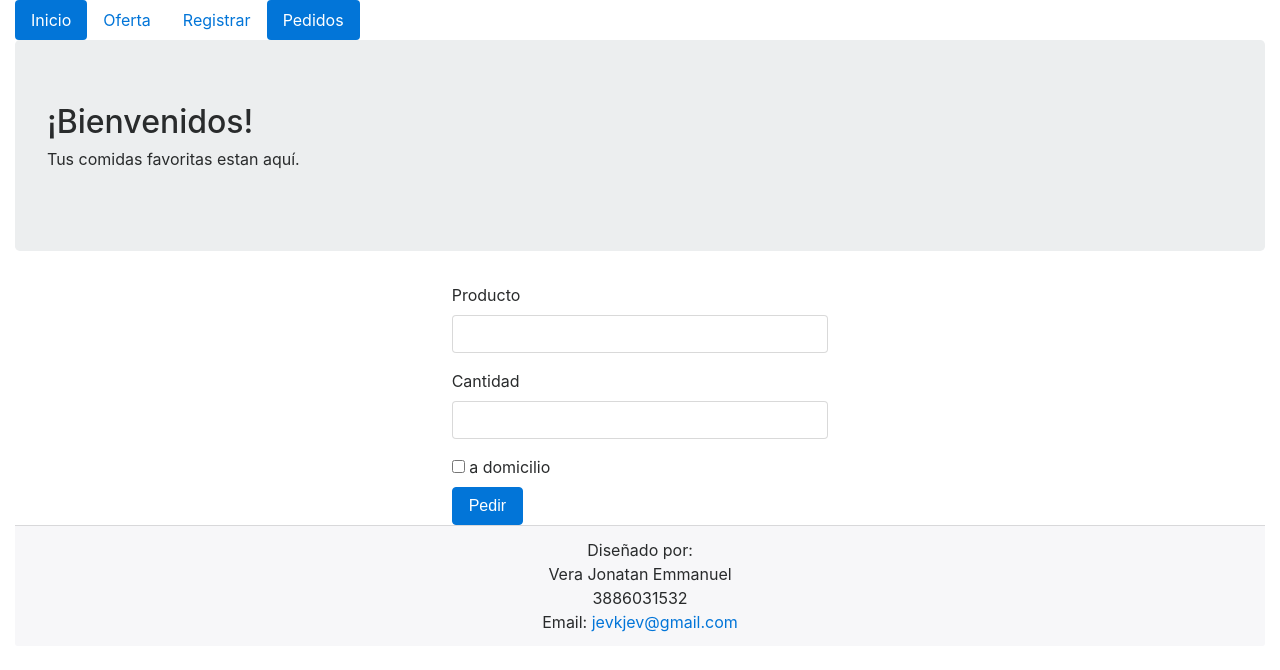
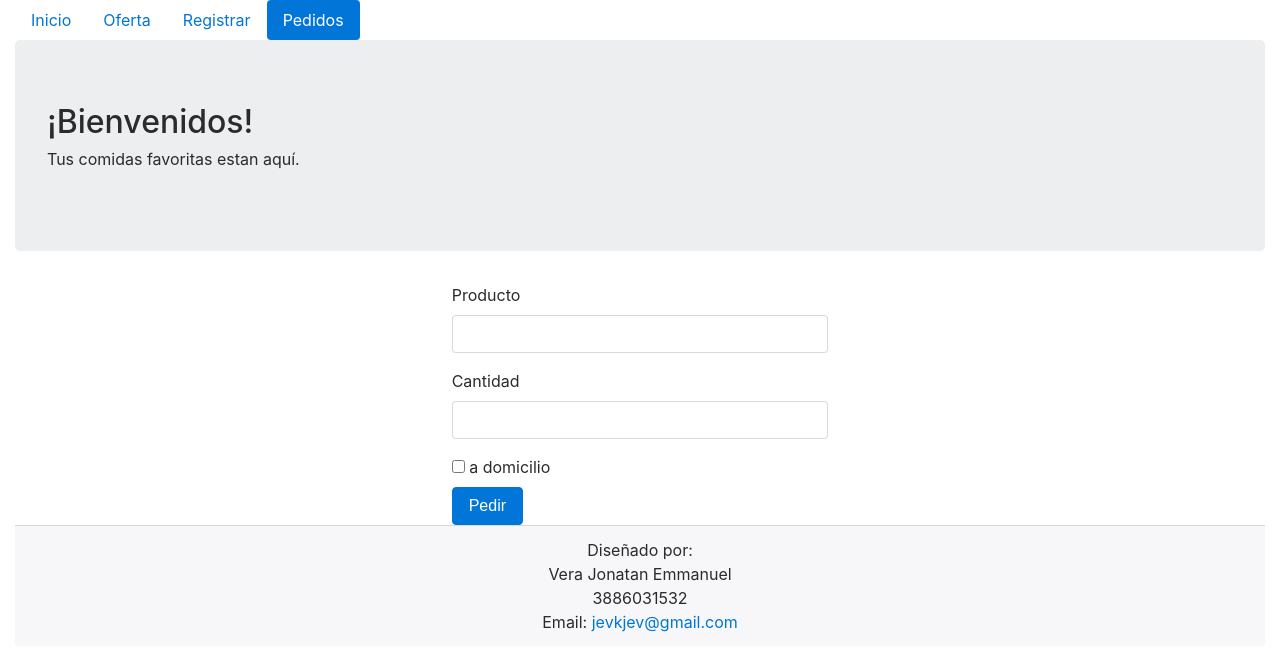
Before and after one commit to jevdesk/ventarapida, a plain HTML site: page pedido.html in a window 1280 px wide. Drawn offline with Linux system fonts and the light colour scheme.

Commit message:
Update pedido.html

```diff
--- a/pedido.html
+++ b/pedido.html
@@ -30,7 +30,7 @@
 		<div class="col-md-12">
 			<ul class="nav nav-pills">
 				<li class="nav-item">
-					<a class="nav-link active" href="index.html">Inicio</a>
+					<a class="nav-link" href="index.html">Inicio</a>
 				</li>
 				<li class="nav-item">
 					<a class="nav-link" href="oferta.html">Oferta</a>
```
